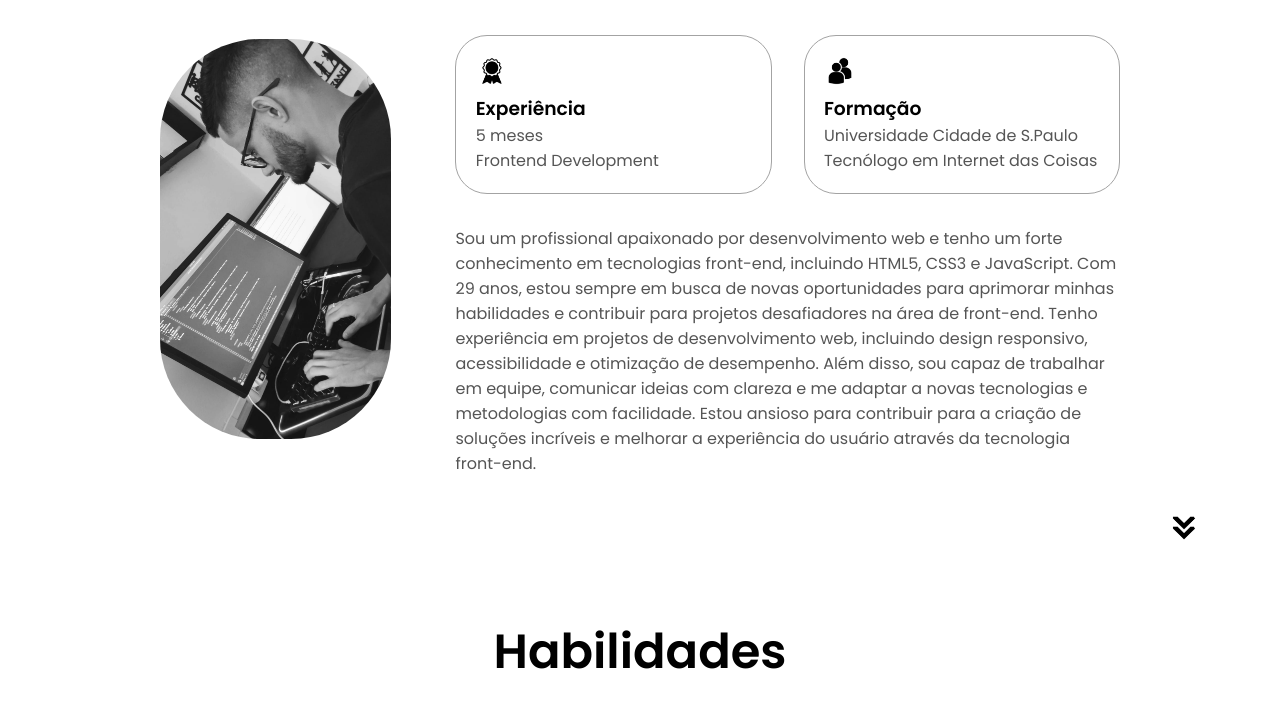
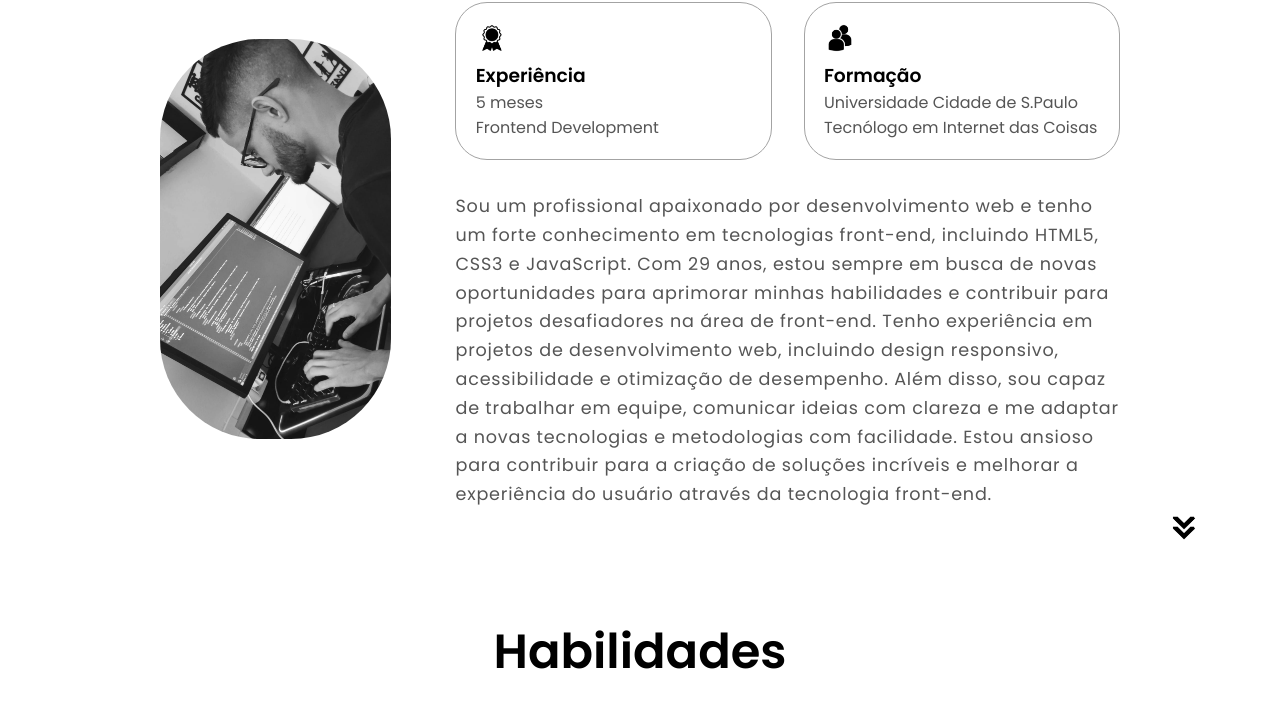
Before and after one commit to BrunoCaitano/Portfolio, a plain HTML site: page index.html in a window 1280 px wide. Shown: the part 1080-1797 px from the top of the page. Drawn offline with Linux system fonts and the light colour scheme.

Commit message:
Add files via upload

```diff
--- a/style.css
+++ b/style.css
@@ -195,6 +195,12 @@ section {
   justify-content: center;
   gap: 5rem;
   height: 80vh;
+}
+
+.text-container p{
+  font-size: 1.1em;
+  letter-spacing: 0.05rem;
+  line-height: 1.8rem;
 }
 
 .section__pic-container {
```
